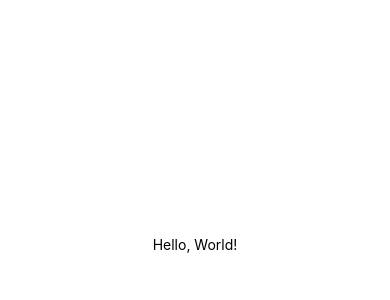
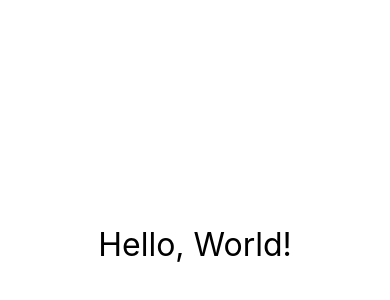
Before and after one commit to ajou8team/Great-Team8, a React Native app: screen / in a window 390 px wide. Shown: the part 178-478 px from the top of the page. Built offline with nearby package versions, Linux system fonts and the light colour scheme.

Commit message:
Style: big text

```diff
--- a/App.js
+++ b/App.js
@@ -1,12 +1,14 @@
 import React from 'react';
 import { StyleSheet, Text, View } from 'react-native';
 
-export default function App() {
-  return (
-    <View style={styles.container}>
-      <Text>Hello, World!</Text>
-    </View>
-  );
+export default class App extends React.Component {
+  render() {
+    return (
+      <View style={styles.container}>
+        <Text style={styles.textBig}>Hello, World!</Text>
+      </View>
+    );
+  }
 }
 
 const styles = StyleSheet.create({
@@ -16,4 +18,7 @@ const styles = StyleSheet.create({
     alignItems: 'center',
     justifyContent: 'center',
   },
+  textBig: {
+    fontSize: 32,
+  },
 });
```
